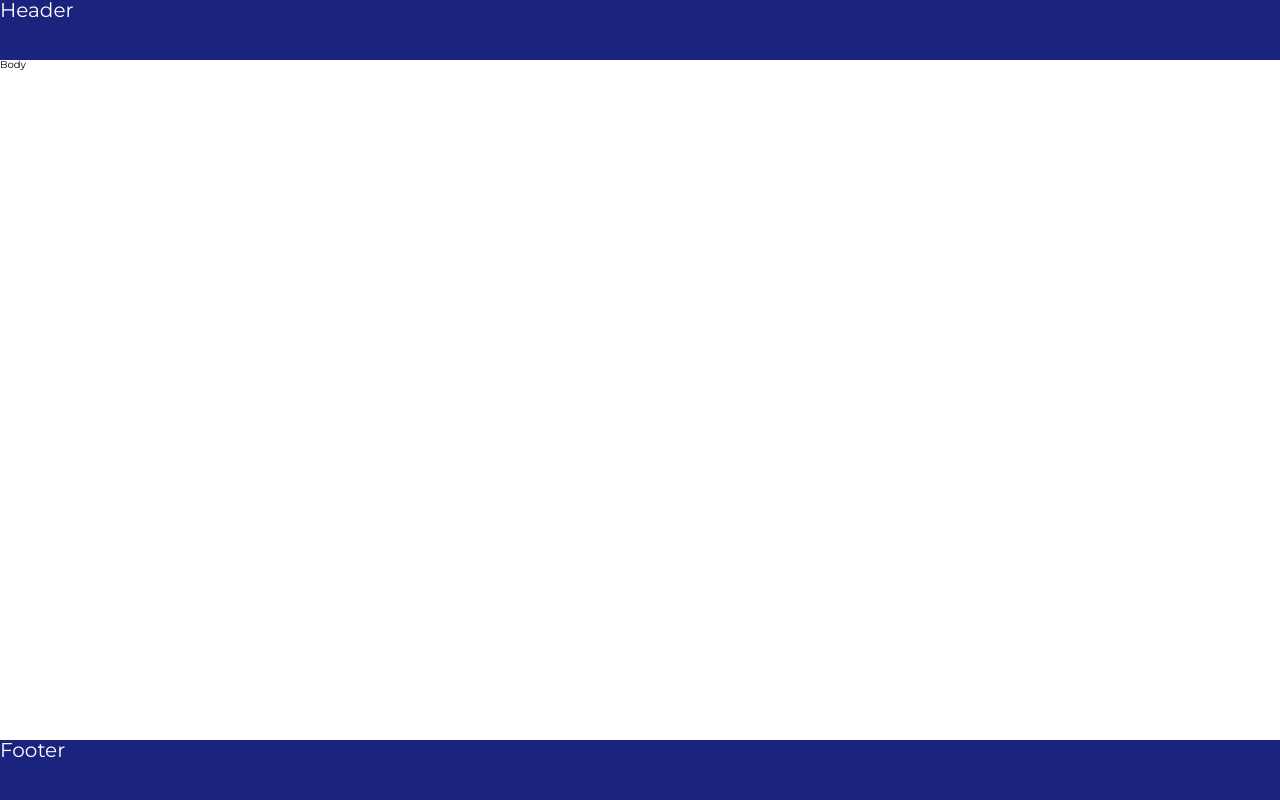
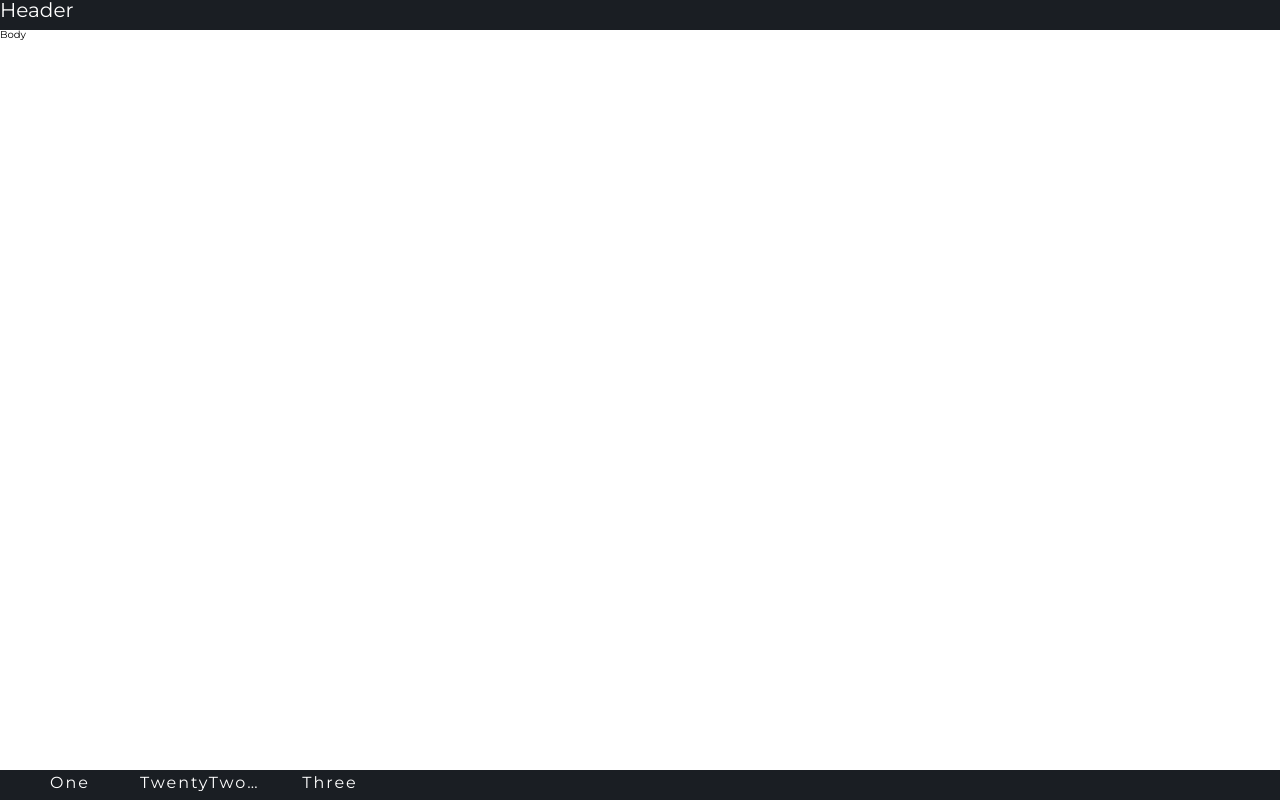
Before and after one commit to seektor/Canvas_renderer, a website built with webpack: page src/index.html in a window 1280 px wide. Built offline with nearby package versions, Linux system fonts and the light colour scheme.

Commit message:
Tabs scaffolding

```diff
--- a/src/app/assets/styles/app.scss
+++ b/src/app/assets/styles/app.scss
@@ -1,6 +1,7 @@
 @import "./reset.scss";
 @import "./constants.scss";
 @import "./base.scss";
+@import "./mixins.scss";
 
 @import "../../../app/core/components/Header/header.scss";
 @import "../../../app/core/components/Body/body.scss";
--- a/src/app/assets/styles/constants.scss
+++ b/src/app/assets/styles/constants.scss
@@ -1,2 +1,5 @@
-$primary: #1A237E;
-$fontColor: #ffffff;
+$ColorPrimary: #1A1E23;
+$ColorSecondary: #FF1847;
+
+$ColorFont: #ffffff;
+$ColorFontDisabled:#6E7174;
--- /dev/null
+++ b/src/app/assets/styles/mixins.scss
@@ -0,0 +1,5 @@
+@mixin elipsis {
+    white-space: nowrap;
+    overflow: hidden;
+    text-overflow: ellipsis;
+}
--- a/src/app/core/components/Footer/footer.html
+++ b/src/app/core/components/Footer/footer.html
@@ -1,3 +1,7 @@
 <div class="footer__wrapper">
-    <p class="footer__wrapper-title">Footer</p>
+    <div class="footer__tabs-wrapper">
+        <span class="footer__tabs-tab">One</span>
+        <span class="footer__tabs-tab">TwentyTwoOrEvenMore</span>
+        <span class="footer__tabs-tab">Three</span>
+    </div>
 </div>
--- a/src/app/core/components/Footer/footer.scss
+++ b/src/app/core/components/Footer/footer.scss
@@ -1,10 +1,21 @@
 .footer__wrapper {
     width: 100%;
-    height: 60px;
-    background-color: $primary;
+    height: 30px;
+    background-color: $ColorPrimary;
 }
 
-.footer__wrapper-title {
-    font-size: 2rem;
-    color: $fontColor;
+.footer__tabs-wrapper {
+    font-size: 1.6rem;
+    letter-spacing: 2px;
+    color: $ColorFont;
+    padding: 5px 10px;
+    display: flex;
+    flex-direction: row;
 }
+
+.footer__tabs-tab {
+    @include elipsis;
+    width: 120px;
+    margin-right: 1rem;
+    text-align: center;
+}
--- a/src/app/core/components/Header/header.scss
+++ b/src/app/core/components/Header/header.scss
@@ -1,10 +1,10 @@
 .header__wrapper {
     width: 100%;
-    height: 60px;
-    background-color: $primary;
+    height: 30px;
+    background-color: $ColorPrimary;
 }
 
 .header__wrapper-title {
     font-size: 2rem;
-    color: $fontColor;
+    color: $ColorFont;
 }
```
